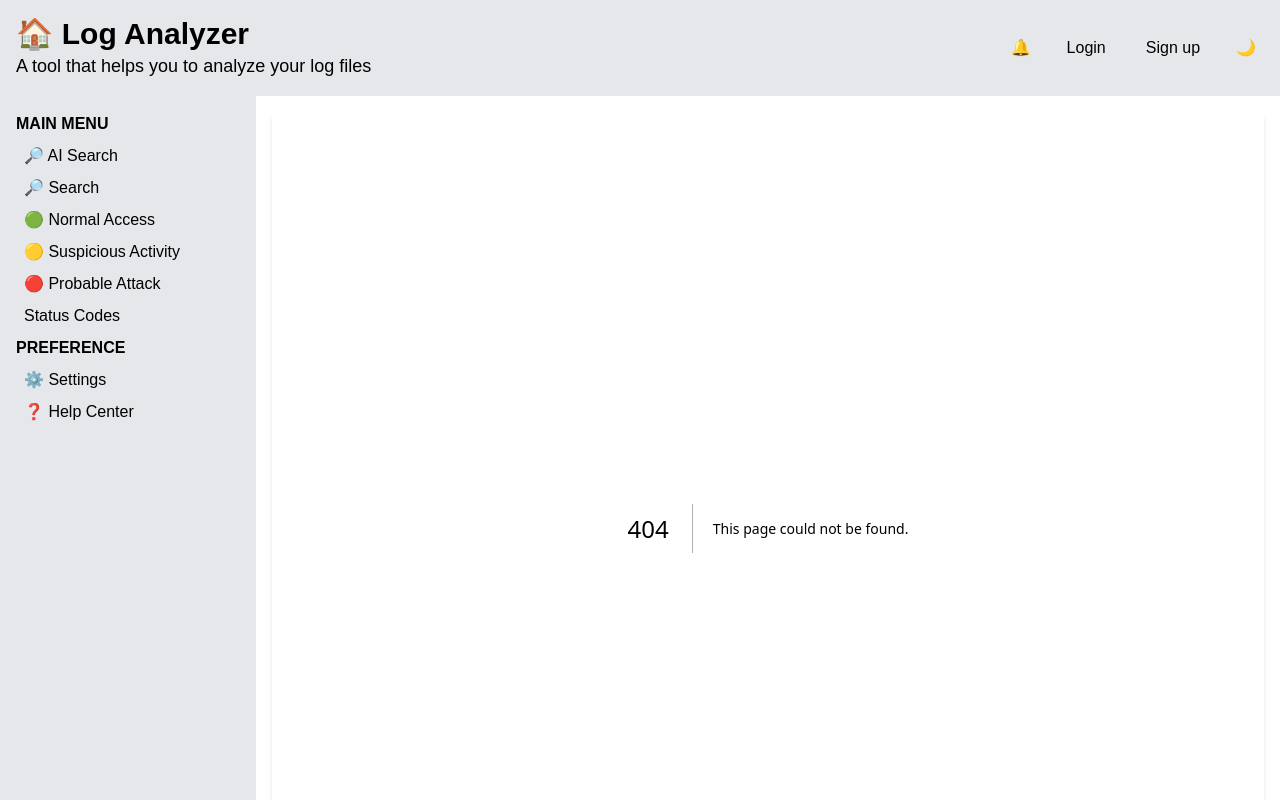
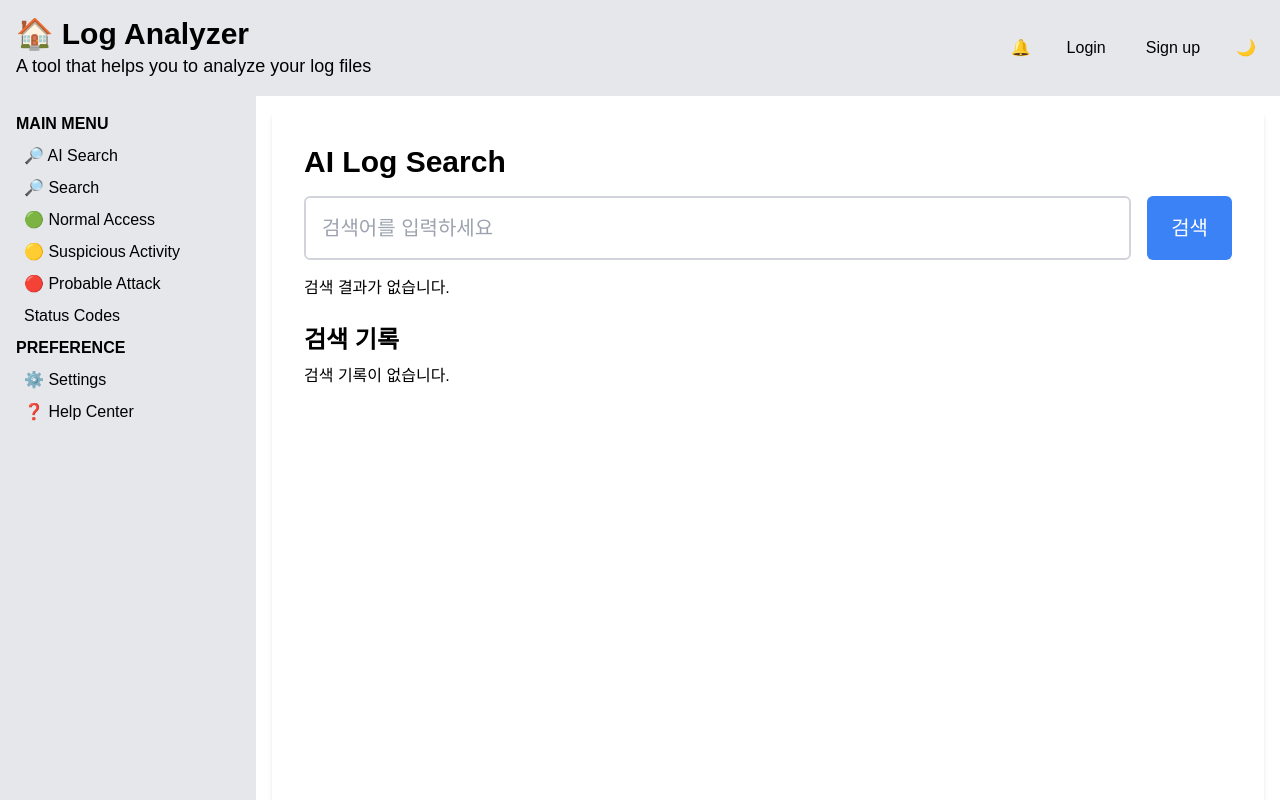
Before and after one commit to lamaBread/LogAnalyzer, a Next.js app in the folder frontend/: page /specific/main_menu/search in a window 1280 px wide. Before the commit this address had no page. Shown: the top 800 px of the page. Built offline with nearby package versions, Linux system fonts and the light colour scheme.

Commit message:
added searchpage

```diff
--- /dev/null
+++ b/frontend/app/specific/main_menu/search/page.tsx
@@ -0,0 +1,105 @@
+"use client";
+
+import React, { useState } from "react";
+
+export default function AISearchPage() {
+  const [query, setQuery] = useState<string>(""); // 검색어 상태
+  const [results, setResults] = useState<string[]>([]); // AI 검색 결과 상태
+  const [loading, setLoading] = useState<boolean>(false); // 로딩 상태
+  const [error, setError] = useState<string | null>(null); // 에러 메시지 상태
+  const [history, setHistory] = useState<string[]>([]); // 검색 기록 상태
+
+  const handleSearch = async () => {
+    if (!query.trim()) return; // 빈 검색어 무시
+
+    setLoading(true); // 로딩 시작
+    setError(null); // 에러 초기화
+
+    try {
+      // AI API 호출
+      const response = await fetch("/api/search", {
+        method: "POST",
+        headers: {
+          "Content-Type": "application/json",
+        },
+        body: JSON.stringify({ query }),
+      });
+
+      if (response.ok) {
+        const data = await response.json();
+        setResults([data.result]); // AI의 결과를 받아와서 표시
+        setHistory((prev) => [...prev, query]); // 검색 기록에 추가
+      } else {
+        setResults(["Error fetching AI results."]);
+      }
+    } catch (error) {
+      setResults(["Error: Could not connect to the API."]);
+    } finally {
+      setLoading(false); // 로딩 완료
+    }
+  };
+
+  // 엔터 키를 눌렀을 때 검색 함수 실행
+  const handleKeyDown = (e: React.KeyboardEvent<HTMLInputElement>) => {
+    if (e.key === "Enter") {
+      handleSearch();
+    }
+  };
+
+  return (
+    <div className="flex flex-col h-screen p-4">
+      <h1 className="text-3xl font-bold mb-4">AI Log Search</h1>
+
+      {/* 검색 입력 필드 */}
+      <div className="flex mb-4">
+        <input
+          type="text"
+          placeholder="검색어를 입력하세요"
+          value={query} // 상태와 입력 값 연결
+          onChange={(e) => setQuery(e.target.value)} // 입력 값 변경 시 상태 업데이트
+          onKeyDown={handleKeyDown} // 엔터 키 눌렀을 때 검색
+          className="flex-grow p-4 border-2 rounded-md mr-4 text-xl border-gray-300 dark:border-gray-700 text-black bg-white dark:bg-gray-800 dark:text-gray-200"
+        />
+        <button
+          onClick={handleSearch}
+          className="px-6 py-4 bg-blue-500 text-white rounded-md hover:bg-blue-600 text-xl"
+        >
+          검색
+        </button>
+      </div>
+
+      {/* 로딩 중 표시 */}
+      {loading && <p>Loading...</p>}
+
+      {/* 에러 메시지 */}
+      {error && <p className="text-red-500">{error}</p>}
+
+      {/* 검색 결과 */}
+      <div>
+        {results.length > 0 ? (
+          <ul className="list-disc list-inside text-xl">
+            {results.map((result, index) => (
+              <li key={index}>{result}</li>
+            ))}
+          </ul>
+        ) : (
+          <p>검색 결과가 없습니다.</p>
+        )}
+      </div>
+
+      {/* 검색 기록 */}
+      <div className="mt-6">
+        <h2 className="text-2xl font-bold mb-2">검색 기록</h2>
+        {history.length > 0 ? (
+          <ul className="list-disc list-inside text-lg">
+            {history.map((item, index) => (
+              <li key={index}>{item}</li>
+            ))}
+          </ul>
+        ) : (
+          <p>검색 기록이 없습니다.</p>
+        )}
+      </div>
+    </div>
+  );
+}
```
